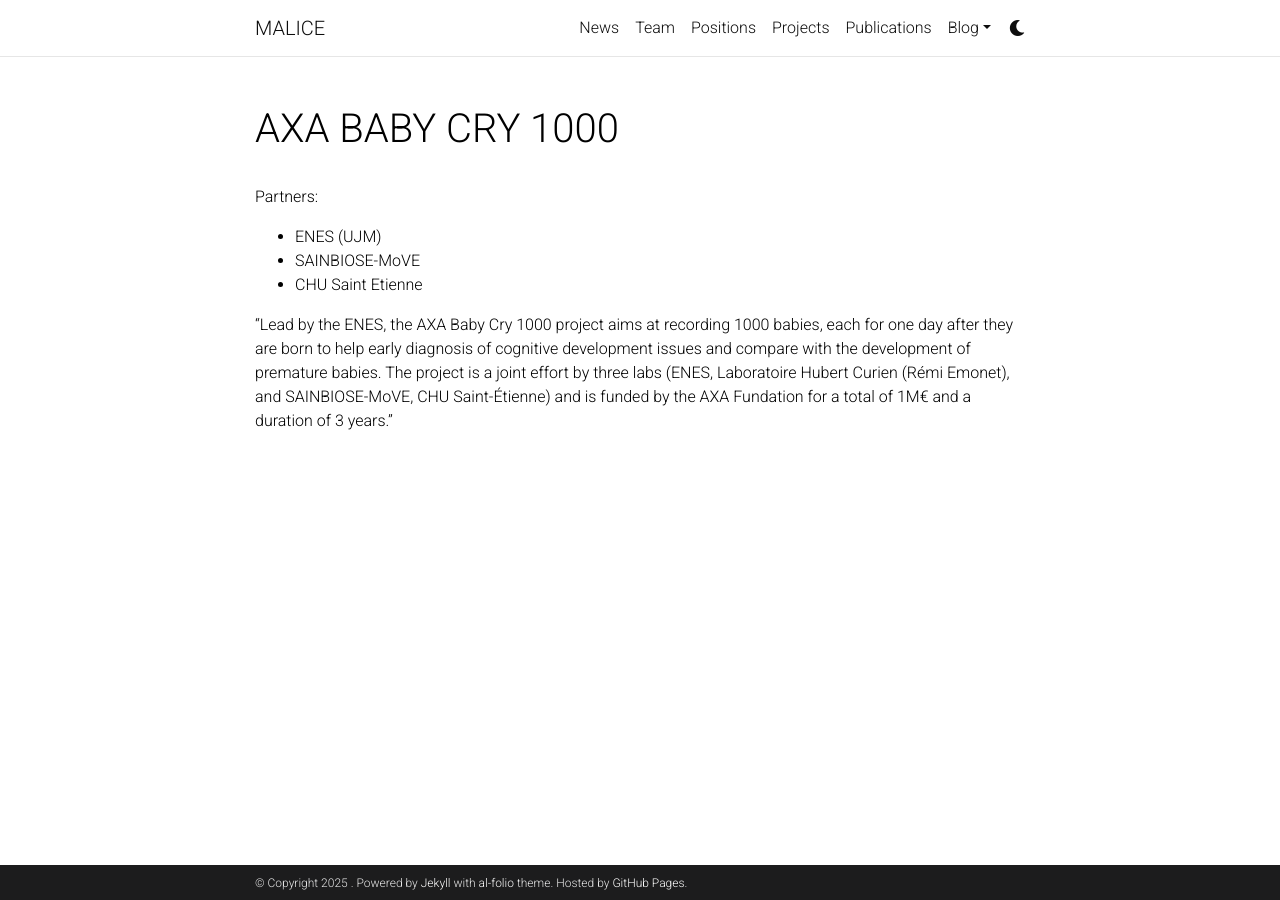
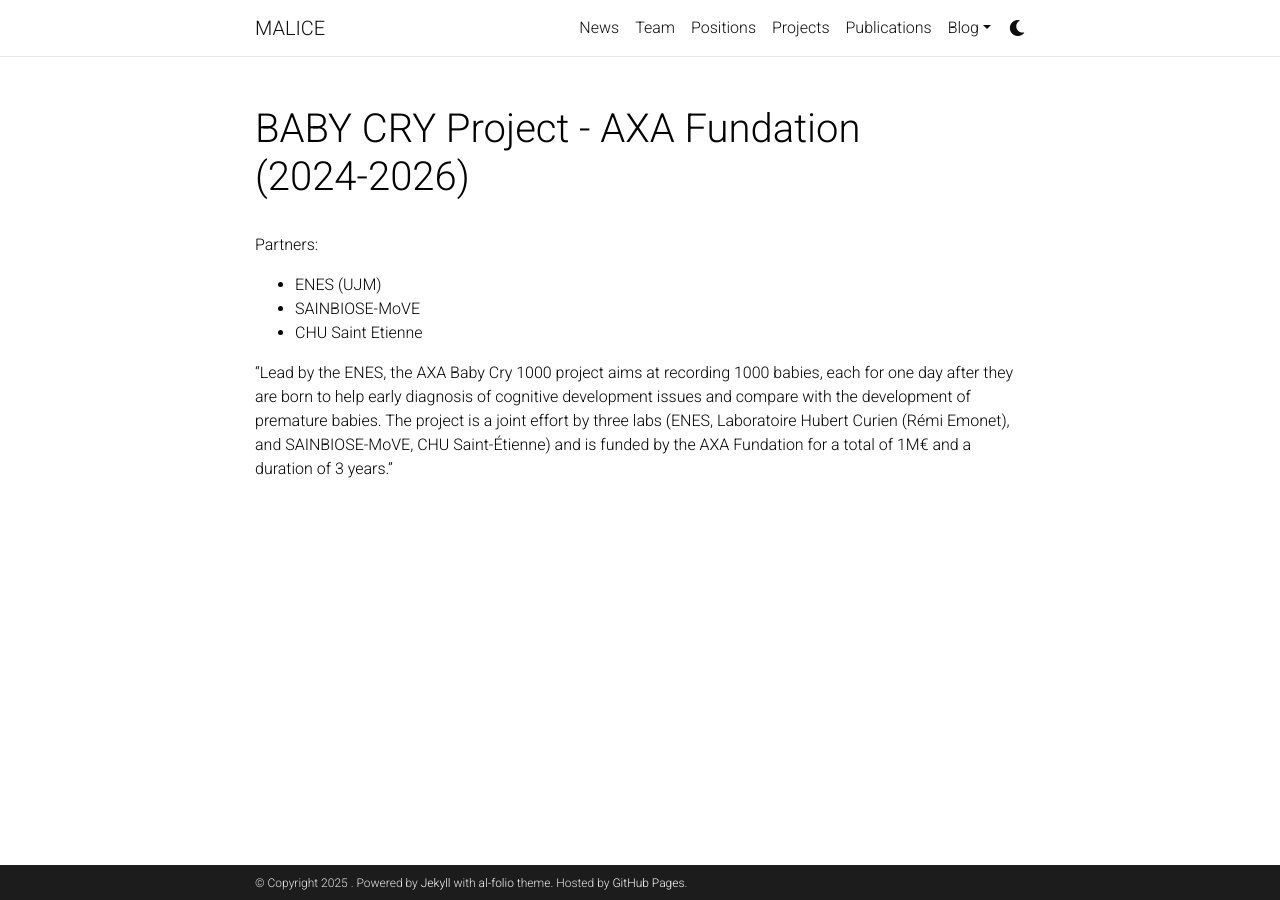
Before and after one commit to labhc-malice/labhc-malice.github.io, a Jekyll site: the page built from _projects/BABY CRY.md, in a window 1280 px wide. Built offline with Jekyll 4.4.1, drawn with Linux system fonts in a browser that asks for light colours; comment, search, counter and statistics services are not loaded; a style sheet for code colours, icons or effects is not loaded.

Commit message:
Update BABY CRY.md

```diff
--- a/_projects/BABY CRY.md
+++ b/_projects/BABY CRY.md
@@ -1,6 +1,6 @@
 ---
 layout: page
-title: AXA BABY CRY 1000
+title: BABY CRY Project - AXA Fundation <br/>(2024-2026)
 img: assets/img/project/logo-defaut-malice6.jpg
 importance: 1
 category: ongoing
```
